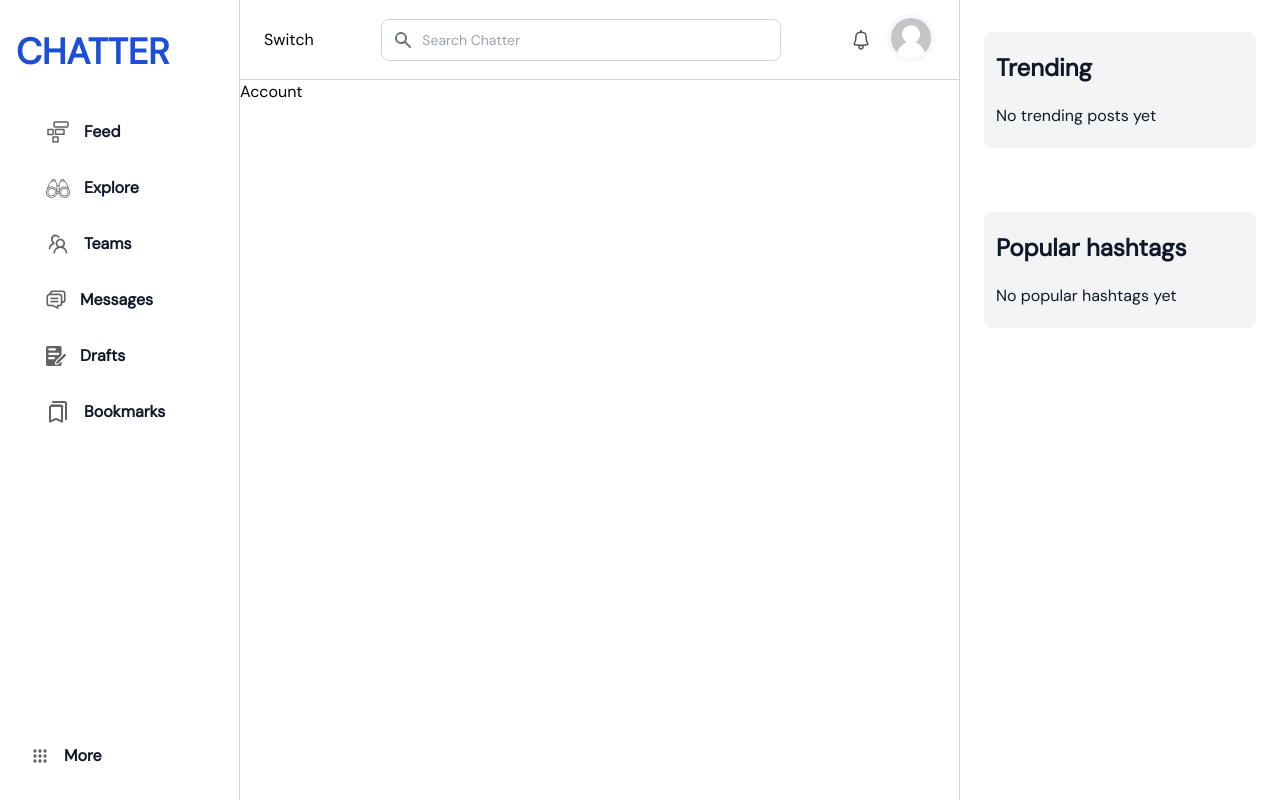
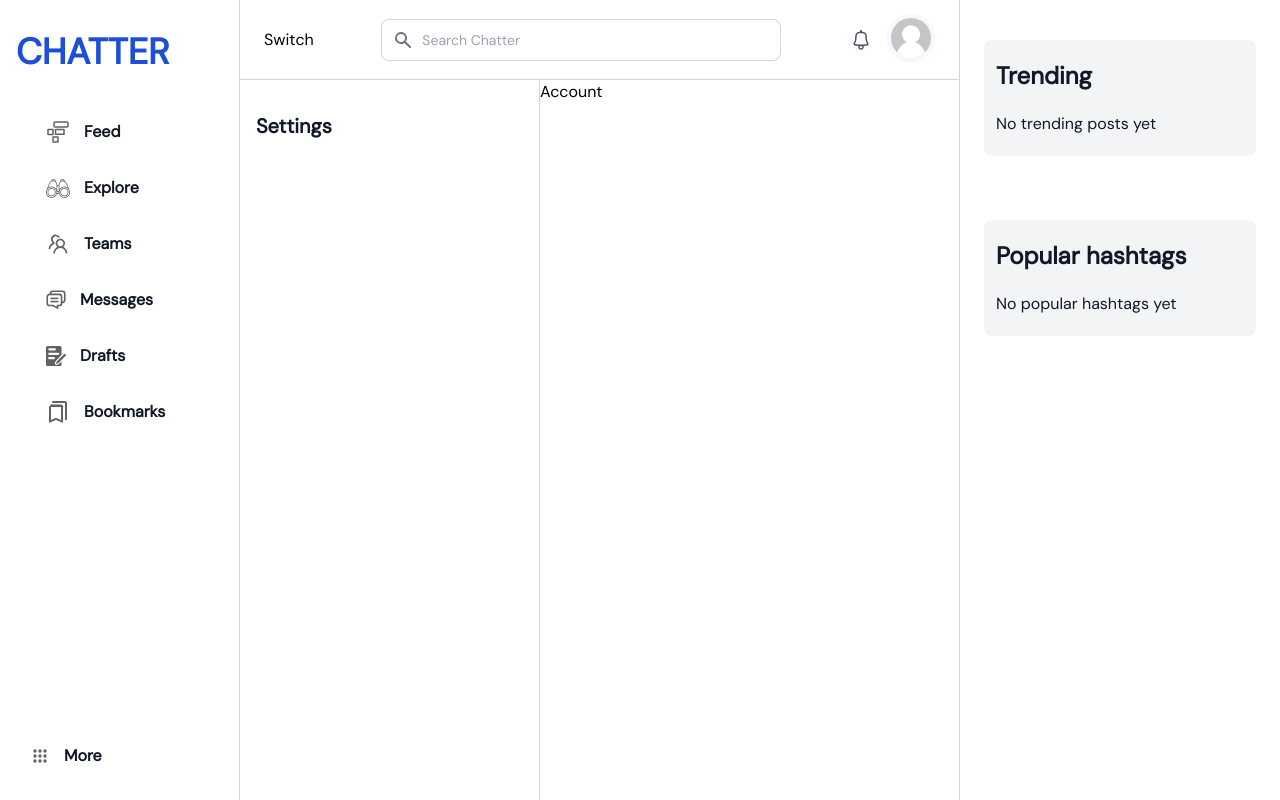
Before and after one commit to muzardemoses/Chatter-app, a React (Vite) app: page /settings/account in a window 1280 px wide. Built offline with nearby package versions, Linux system fonts and the light colour scheme; no server answers; the database is empty.

Commit message:
updated...

```diff
--- a/src/Components/Settings/SettingsSideBar.tsx
+++ b/src/Components/Settings/SettingsSideBar.tsx
@@ -1,5 +1,9 @@
 export const SettingsSideBar = () => {
     return (
-        <div></div>
+        <div className="h-[91vh] w-[300px] flex flex-col justify-between px-4 pt-8 pb-6 border-r border-gray-300">
+          <h3 className="text-xl font-bold text-gray-900">
+            Settings
+          </h3>
+        </div>
     )
 }
--- a/src/Pages/Settings/Settings.tsx
+++ b/src/Pages/Settings/Settings.tsx
@@ -3,9 +3,9 @@ import { SettingsSideBar } from "../../Components"
 
 export const Settings = ({ children }: { children: ReactNode }) => {
     return (
-        <div>
+        <div className="flex h-full overflow-hidden flex-row w-full">
             <SettingsSideBar />
-            <div>
+            <div className="">
                 {children}
             </div>
         </div>
```
